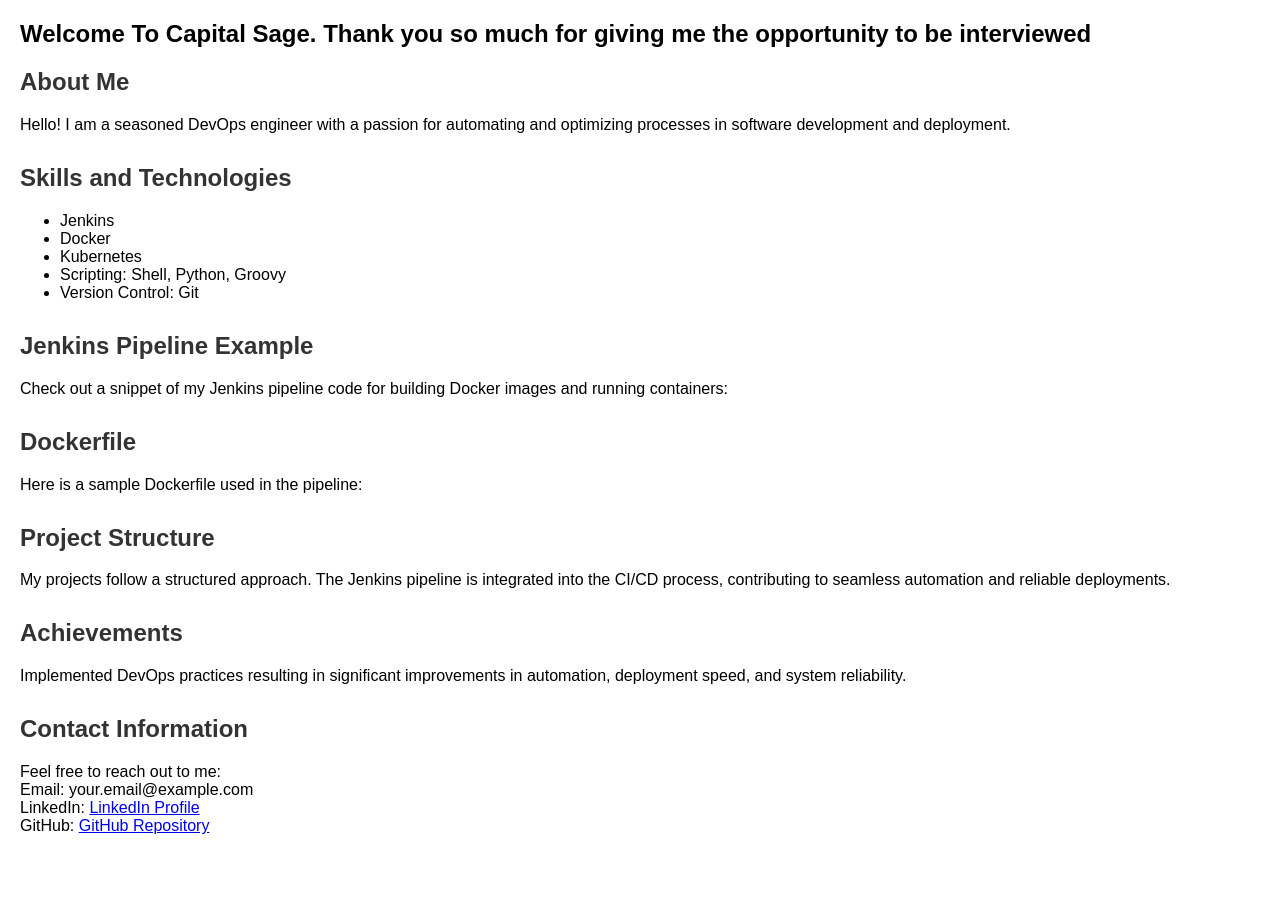
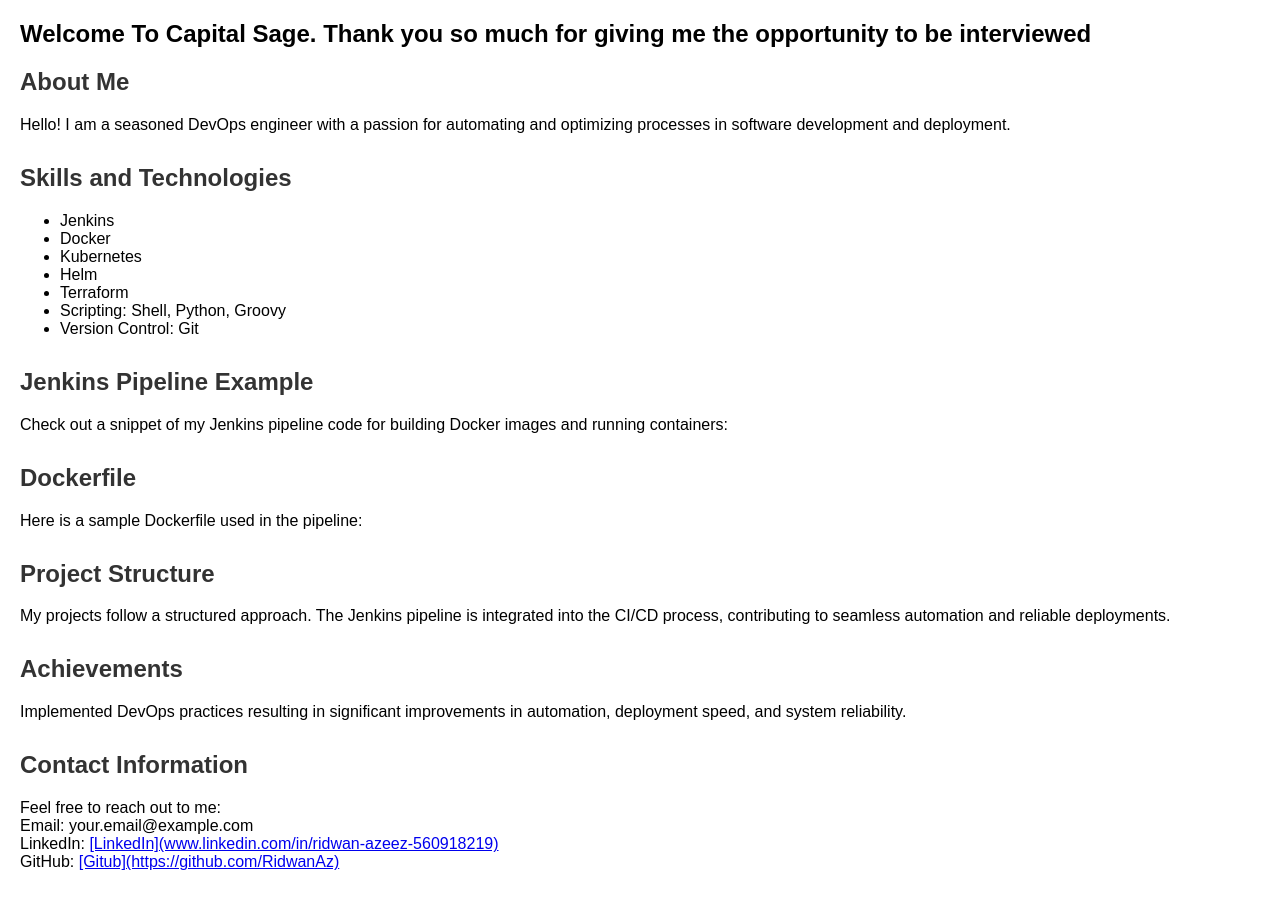
Before and after one commit to RidwanAz/jenkins-scm, a plain HTML site: page index.html in a window 1280 px wide. Before the commit the page ends 865 px from the top, so only its background shows below. Drawn offline with Linux system fonts and the light colour scheme.

Commit message:
Update index.html

```diff
--- a/index.html
+++ b/index.html
@@ -37,6 +37,8 @@
             <li>Jenkins</li>
             <li>Docker</li>
             <li>Kubernetes</li>
+             <li>Helm</li>
+             <li>Terraform</li>
             <li>Scripting: Shell, Python, Groovy</li>
             <li>Version Control: Git</li>
             <!-- Add other relevant skills here -->
@@ -86,9 +88,9 @@
             <br>
             Email: your.email@example.com
             <br>
-            LinkedIn: <a href="https://www.linkedin.com/in/your-linkedin-profile" target="_blank">LinkedIn Profile</a>
+            LinkedIn: <a href="https://www.linkedin.com/in/your-linkedin-profile" target="_blank">[LinkedIn](www.linkedin.com/in/ridwan-azeez-560918219)</a>
             <br>
-            GitHub: <a href="https://github.com/your-github-username" target="_blank">GitHub Repository</a>
+            GitHub: <a href="https://github.com/your-github-username" target="_blank">[Gitub](https://github.com/RidwanAz)</a>
         </p>
     </section>
 
```
